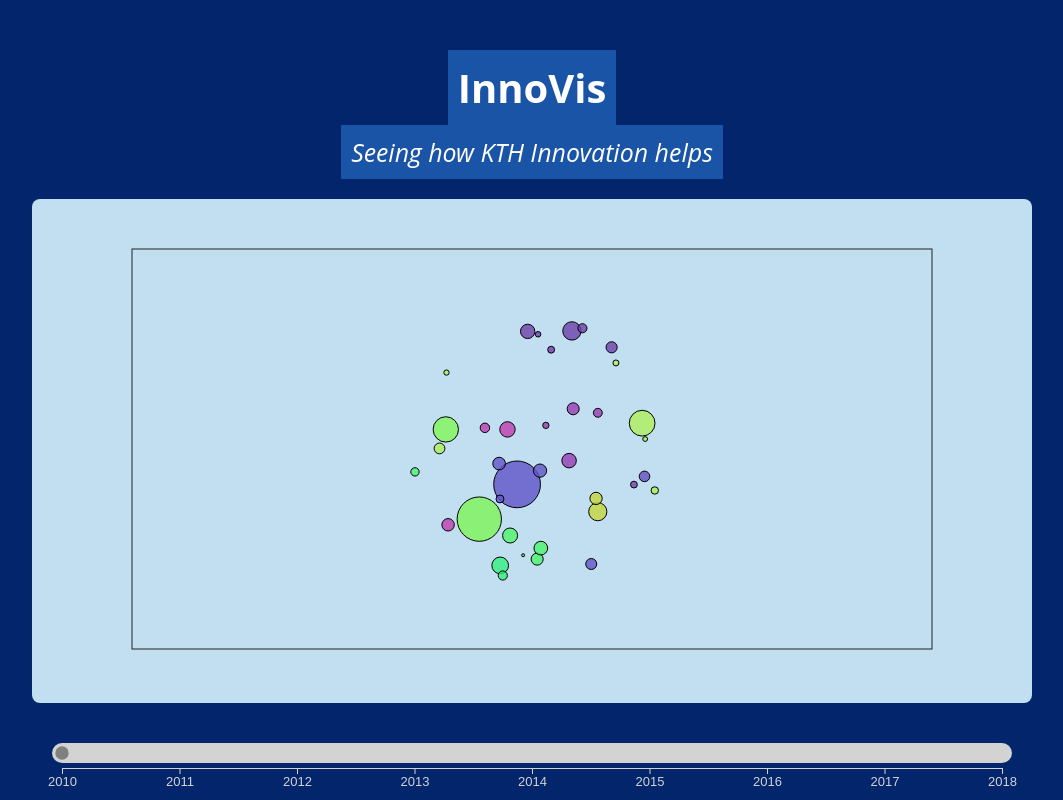
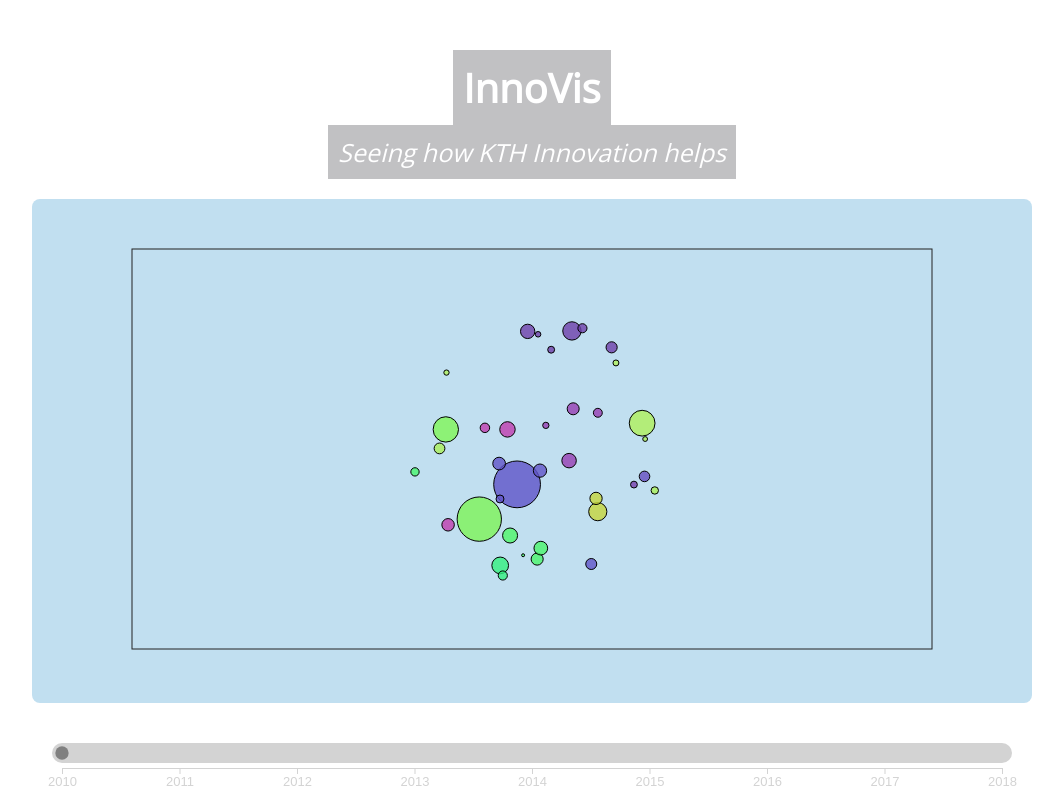
Before and after one commit to marbali8/InnoVis, a React app: page / in a window 1280 px wide. Shown: the top 800 px of the page, without its empty margins (108-1171 px from the left). Built offline with nearby package versions, Linux system fonts and the light colour scheme; animation ran at ten frames a second.

Commit message:
design minor changes

```diff
--- a/src/containers/App/App.module.scss
+++ b/src/containers/App/App.module.scss
@@ -1,10 +1,10 @@
-
+@import url(https://fonts.googleapis.com/css?family=Open+Sans);
 
 .App {
 
   padding-top: 50px;
   padding-bottom: 50px;
-  background-color: #03256C;
+  background-color: #ffffff;
 
   display: flex;
   flex-direction: column;
@@ -19,7 +19,8 @@
     // border-radius: 5px;
     font-size: 40px;
     color: white;
-    background-color: #1954a6;
+    background-color: #65656c;
+    opacity: 40%;
   }
 
   .subtitle {
@@ -30,7 +31,8 @@
     font-size: 25px;
     font-style: italic;
     color: white;
-    background-color: #1954a6;
+    background-color: #65656c;
+    opacity: 40%;
     margin-bottom: 20px;
   }
 
```
